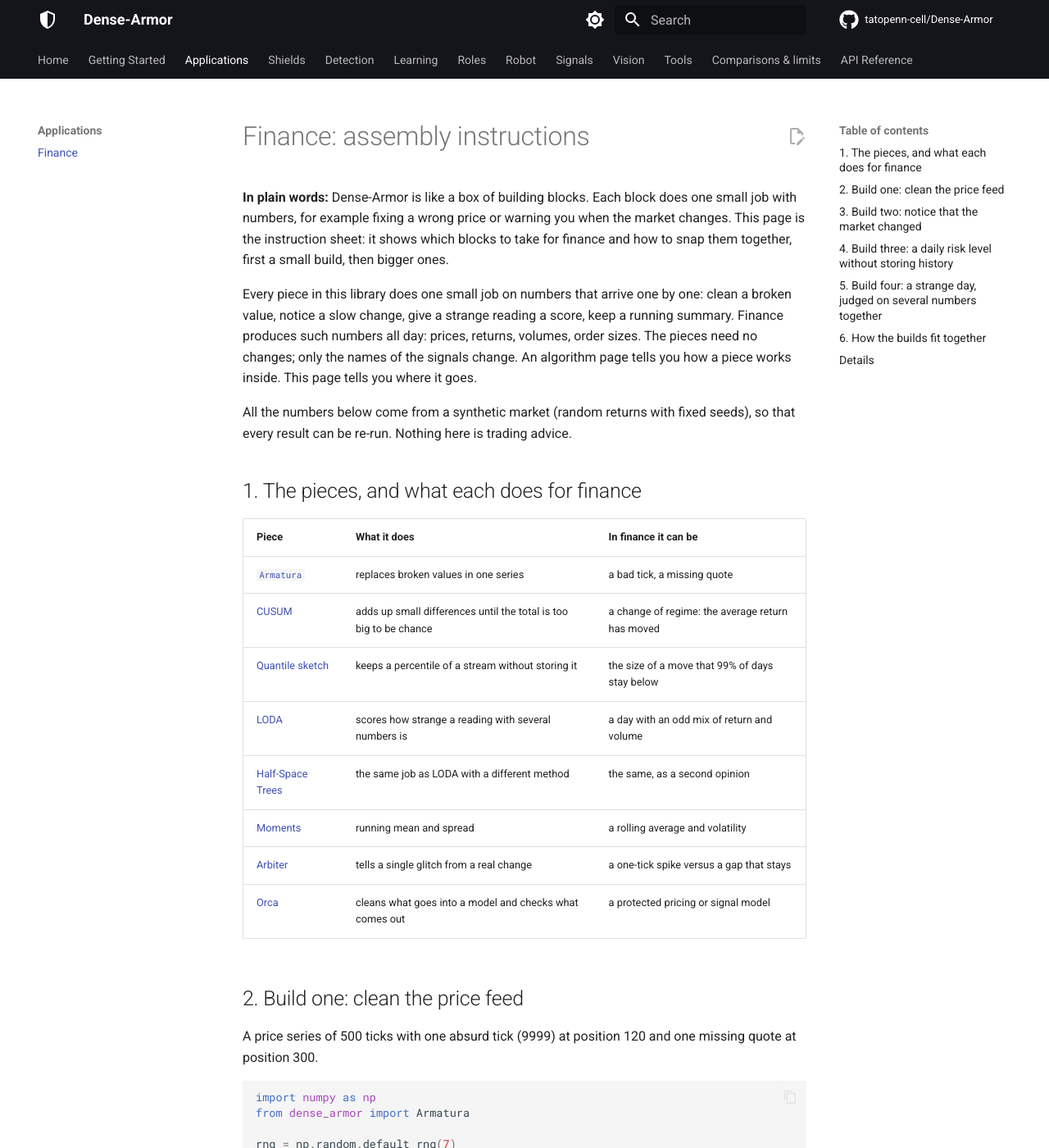
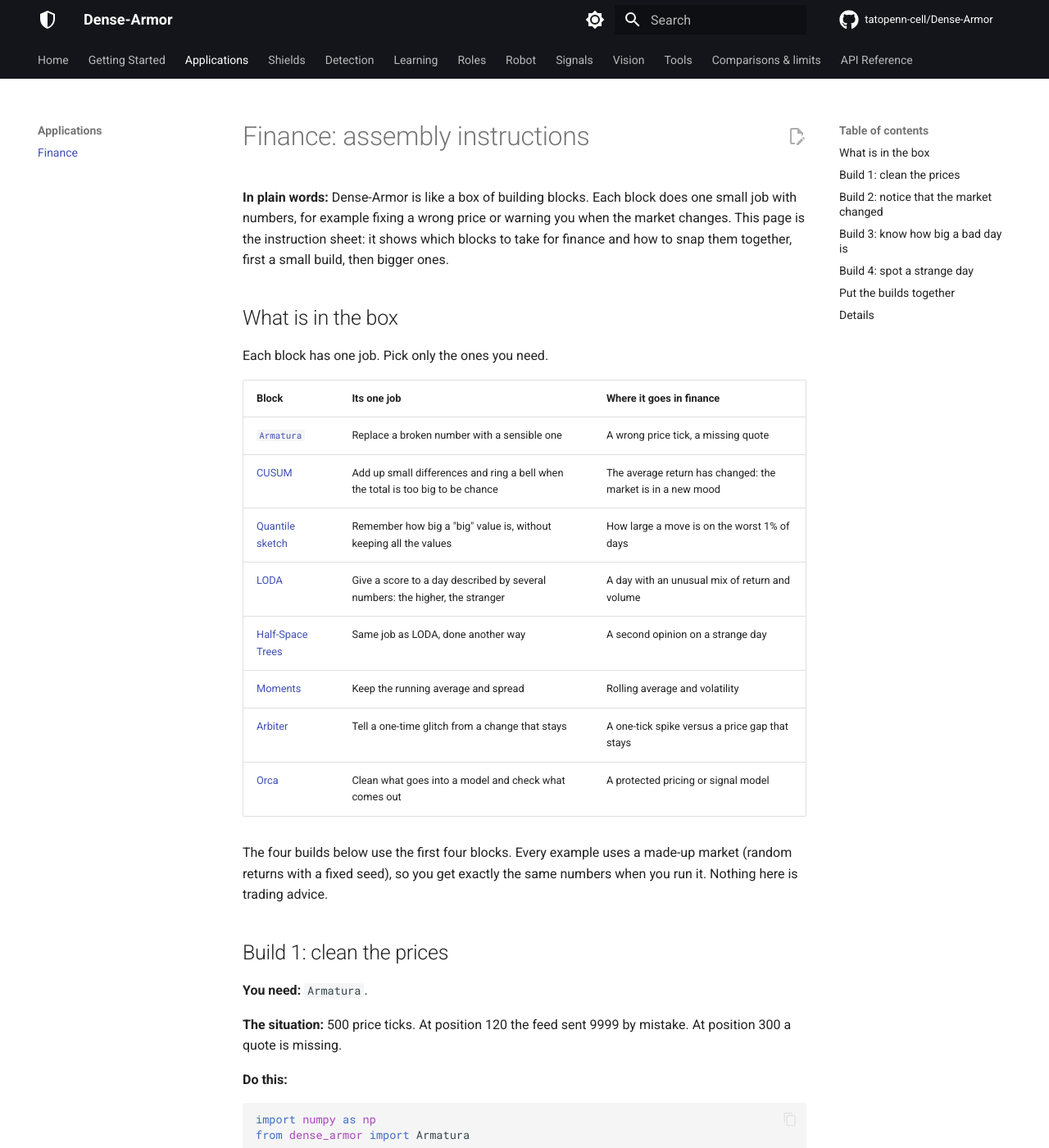
Before and after one commit to tatopenn-cell/Dense-Armor, an MkDocs documentation site: the page built from docs/finance.md, in a window 1280 px wide and 1400 px high. Shown: the whole window at 82% size. Built offline with MkDocs 1.6.1 and Material for MkDocs 9.7.7, drawn with Linux system fonts in a browser that asks for light colours; comment, search, counter and statistics services are not loaded; some of the changed text lies outside the part shown.

Commit message:
docs: rewrite finance page as step-by-step assembly instructions

````diff
--- a/docs/finance.md
+++ b/docs/finance.md
@@ -2,32 +2,32 @@
 
 **In plain words:** Dense-Armor is like a box of building blocks. Each block does one small job with numbers, for example fixing a wrong price or warning you when the market changes. This page is the instruction sheet: it shows which blocks to take for finance and how to snap them together, first a small build, then bigger ones.
 
-Every piece in this library does one small job on numbers that arrive one by one: clean a
-broken value, notice a slow change, give a strange reading a score, keep a running summary.
-Finance produces such numbers all day: prices, returns, volumes, order sizes. The pieces
-need no changes; only the names of the signals change. An algorithm page tells you how a
-piece works inside. This page tells you where it goes.
+## What is in the box
 
-All the numbers below come from a synthetic market (random returns with fixed seeds), so
-that every result can be re-run. Nothing here is trading advice.
+Each block has one job. Pick only the ones you need.
 
-## 1. The pieces, and what each does for finance
+| Block | Its one job | Where it goes in finance |
+|---|---|---|
+| [`Armatura`](shields/armatura.md) | Replace a broken number with a sensible one | A wrong price tick, a missing quote |
+| [CUSUM](drift/cusum.md) | Add up small differences and ring a bell when the total is too big to be chance | The average return has changed: the market is in a new mood |
+| [Quantile sketch](stats/streaming.md) | Remember how big a "big" value is, without keeping all the values | How large a move is on the worst 1% of days |
+| [LODA](anomaly/loda.md) | Give a score to a day described by several numbers: the higher, the stranger | A day with an unusual mix of return and volume |
+| [Half-Space Trees](anomaly/hst.md) | Same job as LODA, done another way | A second opinion on a strange day |
+| [Moments](stats/moments.md) | Keep the running average and spread | Rolling average and volatility |
+| [Arbiter](protect/arbiter.md) | Tell a one-time glitch from a change that stays | A one-tick spike versus a price gap that stays |
+| [Orca](shields/orca.md) | Clean what goes into a model and check what comes out | A protected pricing or signal model |
 
-| Piece | What it does | In finance it can be |
-|---|---|---|
-| [`Armatura`](shields/armatura.md) | replaces broken values in one series | a bad tick, a missing quote |
-| [CUSUM](drift/cusum.md) | adds up small differences until the total is too big to be chance | a change of regime: the average return has moved |
-| [Quantile sketch](stats/streaming.md) | keeps a percentile of a stream without storing it | the size of a move that 99% of days stay below |
-| [LODA](anomaly/loda.md) | scores how strange a reading with several numbers is | a day with an odd mix of return and volume |
-| [Half-Space Trees](anomaly/hst.md) | the same job as LODA with a different method | the same, as a second opinion |
-| [Moments](stats/moments.md) | running mean and spread | a rolling average and volatility |
-| [Arbiter](protect/arbiter.md) | tells a single glitch from a real change | a one-tick spike versus a gap that stays |
-| [Orca](shields/orca.md) | cleans what goes into a model and checks what comes out | a protected pricing or signal model |
+The four builds below use the first four blocks. Every example uses a made-up market
+(random returns with a fixed seed), so you get exactly the same numbers when you run it.
+Nothing here is trading advice.
 
-## 2. Build one: clean the price feed
+## Build 1: clean the prices
 
-A price series of 500 ticks with one absurd tick (9999) at position 120 and one missing
-quote at position 300.
+**You need:** `Armatura`.
+
+**The situation:** 500 price ticks. At position 120 the feed sent 9999 by mistake. At position 300 a quote is missing.
+
+**Do this:**
 
 ```python
 import numpy as np
@@ -41,17 +41,21 @@
 print(bad, round(float(clean[120]), 2))
 ```
 
+**You get:**
+
 ```
 [120, 300] 88.96
 ```
 
-`bad` lists the two replaced positions, and the 9999 became 88.96, next to the 89.07 of the
-tick before it. Every later piece in this page should read `clean`, not `p`.
+`bad` is the list of the two positions that were fixed. The 9999 became 88.96, next to the 89.07 of the tick before it. From now on use `clean` and forget `p`.
 
-## 3. Build two: notice that the market changed
+## Build 2: notice that the market changed
 
-Returns are calm for 500 days, then the average turns negative. The piece reads the losses
-(minus the return), so a rise in losses is what fills it up.
+**You need:** `CUSUMDriftDetector`. It needs the streaming extra: `pip install dense-armor[river]`.
+
+**The situation:** 500 calm days, then the average return turns negative. No single day looks wrong. The block reads losses (the return with its sign flipped), so a rise in losses is what it watches for.
+
+**Do this:**
 
 ```python
 import numpy as np
@@ -65,17 +69,21 @@
 print(next(i for i, v in enumerate(loss) if det.update(v).drift_detected))
 ```
 
+**You get:**
+
 ```
 512
 ```
 
-The change starts at day 500 and the alarm comes at day 512. No single day looked wrong; the
-piece noticed that the small differences kept adding up in the same direction. The detector
-needs the streaming extra: `pip install dense-armor[river]`.
+The change starts at day 500. The bell rings at day 512. The block did not wait for one big day: it kept adding small differences until the total was too big to be chance.
 
-## 4. Build three: a daily risk level without storing history
+## Build 3: know how big a bad day is
 
-The 99th percentile of the size of a daily move, kept by a sketch that never stores the days.
+**You need:** `DDSketch`.
+
+**The situation:** 2000 daily moves. You want the size that 99% of days stay below, but you do not want to keep all 2000 days.
+
+**Do this:**
 
 ```python
 import numpy as np
@@ -89,17 +97,21 @@
 print(round(sk.quantile(0.99), 4), round(float(np.quantile(move, 0.99)), 4))
 ```
 
+**You get:**
+
 ```
 0.0255 0.0252
 ```
 
-The first number is the sketch, the second is the exact percentile of the 2000 values: they
-differ by 1.2%. The sketch is updated one day at a time and does not store the days.
+The first number comes from the sketch, the second from keeping every day and computing exactly. They differ by 1.2%. The sketch took one day at a time and did not store the days.
 
-## 5. Build four: a strange day, judged on several numbers together
+## Build 4: spot a strange day
 
-A day is described by its return and its volume (traded amount relative to normal). The
-detector learns 400 ordinary days, then scores two new ones. The higher the score, the stranger.
+**You need:** `LODA`.
+
+**The situation:** each day is described by two numbers: the return and the volume (1.0 means a usual amount). The block first learns 400 ordinary days. Then you show it two new days.
+
+**Do this:**
 
 ```python
 import numpy as np
@@ -113,32 +125,28 @@
 print(round(det.score_one({"ret": -0.05, "vol": 3.0}), 3))
 ```
 
+**You get:**
+
 ```
 1.367
 4.837
 ```
 
-An ordinary day scores 1.367. A day with a 5% drop and three times the usual volume scores
-4.837. The detector judges the return and the volume together, in one score.
+The first day is ordinary and scores 1.367. The second day, a 5% drop with three times the usual volume, scores 4.837. The higher the score, the stranger the day.
 
-## 6. How the builds fit together
+## Put the builds together
 
-The four builds are one chain, read from left to right on every new tick:
+The four builds work as one chain. For every new tick:
 
 1. `Armatura` cleans the tick.
-2. The cleaned return goes to CUSUM (has the average moved?) and to the sketch (how big is a bad day?).
-3. The cleaned return and volume go to LODA (is today's pair strange?).
+2. The clean return goes to `CUSUM` (did the average change?) and to the sketch (how big is a bad day?).
+3. The clean return and the volume go to `LODA` (is today strange?).
 
-A pipeline that asks all three questions per tick, with a time limit per step, is described
-in the [Estimator foundation](api/roles.md) page.
+To run all of this inside one pipeline with a time limit for each step, see the [Estimator foundation](api/roles.md) page.
 
 ## Details
 
-- Data: synthetic returns, normal with a mean of 0.0005 and a spread of 0.01, and a fall to a
-  mean of -0.012 for the regime change. Real markets have heavier tails and changing
-  volatility, so thresholds should be set on real history before any use.
-- Each block is self-contained and was run alone; the printed lines are its output.
-- `Armatura` also replaces some ordinary-looking samples by the local median, see
-  [Armatura](shields/armatura.md) for how many and why.
-- The next steps for this page (not done yet): a real price file, Half-Space Trees and
-  Arbiter shown as builds, and a protected model with Orca.
+- The made-up market has returns with a mean of 0.0005 and a spread of 0.01. For the change of mood the mean falls to -0.012. Real markets have heavier tails and a spread that moves, so set thresholds on real history before any use.
+- Each code block is complete on its own and was run alone; the lines under "You get" are its output.
+- `Armatura` also replaces some ordinary-looking values with the local median. [Armatura](shields/armatura.md) explains how many and why.
+- Still to do on this page: a real price file, Half-Space Trees and Arbiter as builds, and a protected model with Orca.
````
